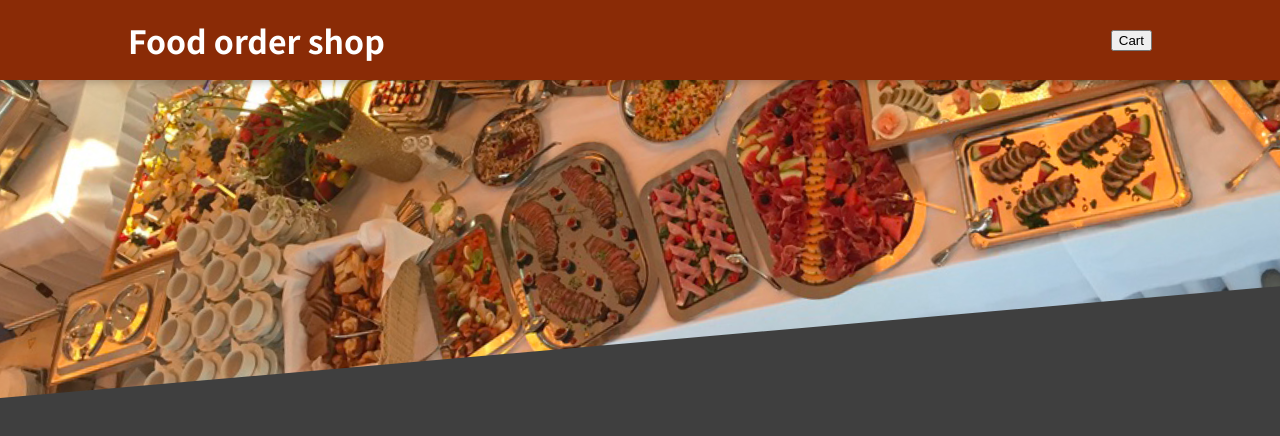
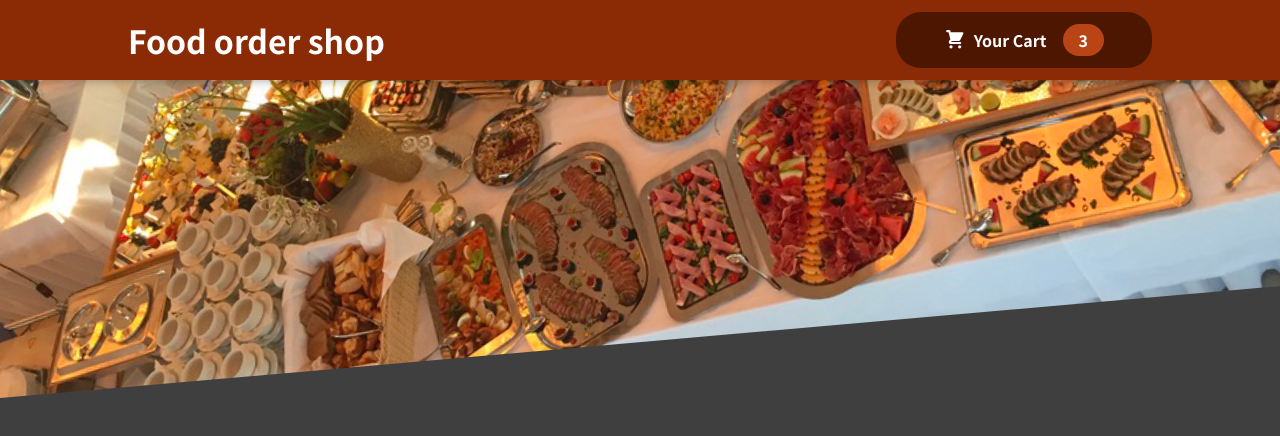
Before and after one commit to AliaksandrBortnik/food-order-shop, a React (Create React App) app: page / in a window 1280 px wide. Shown: the top 436 px of the page. Built offline with nearby package versions, Linux system fonts and the light colour scheme.

Commit message:
Implemented HeaderCartButton component

```diff
--- /dev/null
+++ b/src/components/Cart/CartIcon.js
@@ -0,0 +1,13 @@
+const CartIcon = () => {
+  return (
+    <svg
+      xmlns='http://www.w3.org/2000/svg'
+      viewBox='0 0 20 20'
+      fill='currentColor'
+    >
+      <path d='M3 1a1 1 0 000 2h1.22l.305 1.222a.997.997 0 00.01.042l1.358 5.43-.893.892C3.74 11.846 4.632 14 6.414 14H15a1 1 0 000-2H6.414l1-1H14a1 1 0 00.894-.553l3-6A1 1 0 0017 3H6.28l-.31-1.243A1 1 0 005 1H3zM16 16.5a1.5 1.5 0 11-3 0 1.5 1.5 0 013 0zM6.5 18a1.5 1.5 0 100-3 1.5 1.5 0 000 3z' />
+    </svg>
+  );
+};
+
+export default CartIcon;
--- a/src/components/Layout/Header.js
+++ b/src/components/Layout/Header.js
@@ -1,13 +1,14 @@
 import {Fragment} from 'react';
 import mealsImage from '../../assets/meals.png';
 import styles from './Header.module.css';
+import HeaderCartButton from './HeaderCartButton';
 
 const Header = (props) => {
   return (
     <Fragment>
       <header className={styles.header}>
         <h1>Food order shop</h1>
-        <button>Cart</button>
+        <HeaderCartButton></HeaderCartButton>
       </header>
       <div className={styles['main-image']}>
         <img src={mealsImage} alt='Food'/>
--- /dev/null
+++ b/src/components/Layout/HeaderCartButton.js
@@ -0,0 +1,20 @@
+import CartIcon from '../Cart/CartIcon';
+import classes from './HeaderCartButton.module.css'
+
+const HeaderCartButton = (props) => {
+  return (
+    <button className={classes.button}>
+      <span className={classes.icon}>
+        <CartIcon/>
+      </span>
+      <span>
+        Your Cart
+      </span>
+      <span className={classes.badge}>
+        {3}
+      </span>
+    </button>
+  )
+};
+
+export default HeaderCartButton;
--- /dev/null
+++ b/src/components/Layout/HeaderCartButton.module.css
@@ -0,0 +1,59 @@
+.button {
+  cursor: pointer;
+  font: inherit;
+  border: none;
+  background-color: #4d1601;
+  color: white;
+  padding: 0.75rem 3rem;
+  display: flex;
+  justify-content: space-around;
+  align-items: center;
+  border-radius: 25px;
+  font-weight: bold;
+}
+
+.button:hover,
+.button:active {
+  background-color: #2c0d00;
+}
+
+.icon {
+  width: 1.35rem;
+  height: 1.35rem;
+  margin-right: 0.5rem;
+}
+
+.badge {
+  background-color: #b94517;
+  padding: 0.25rem 1rem;
+  border-radius: 25px;
+  margin-left: 1rem;
+  font-weight: bold;
+}
+
+.button:hover .badge,
+.button:active .badge {
+  background-color: #92320c;
+}
+
+.bump {
+  animation: bump 300ms ease-out;
+}
+
+@keyframes bump {
+  0% {
+    transform: scale(1);
+  }
+  10% {
+    transform: scale(0.9);
+  }
+  30% {
+    transform: scale(1.1);
+  }
+  50% {
+    transform: scale(1.15);
+  }
+  100% {
+    transform: scale(1);
+  }
+}
```
